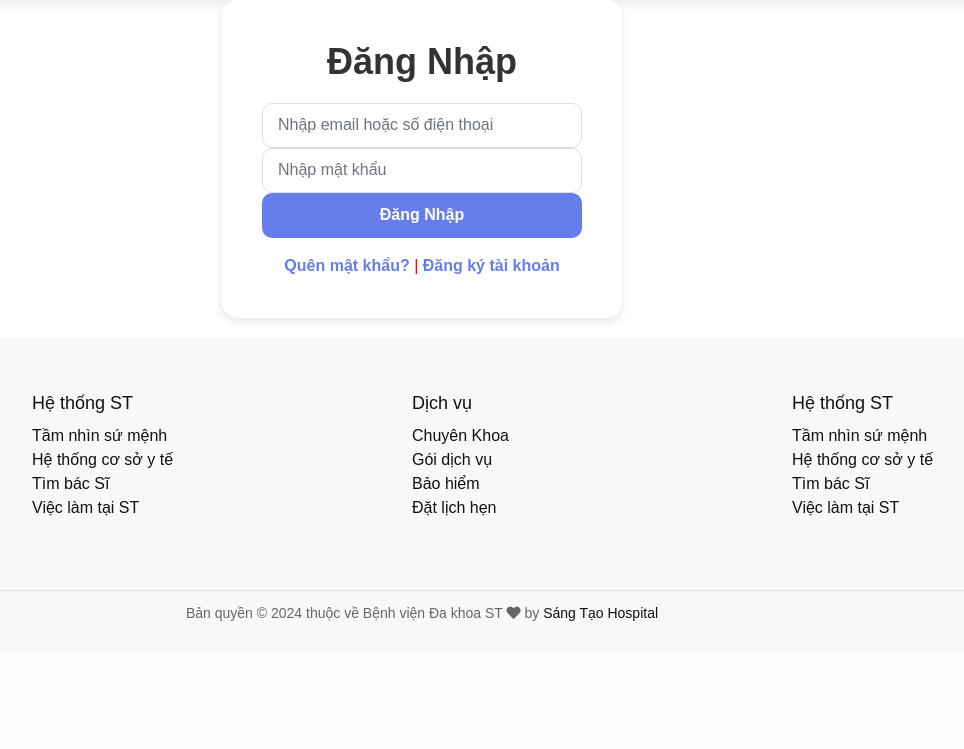
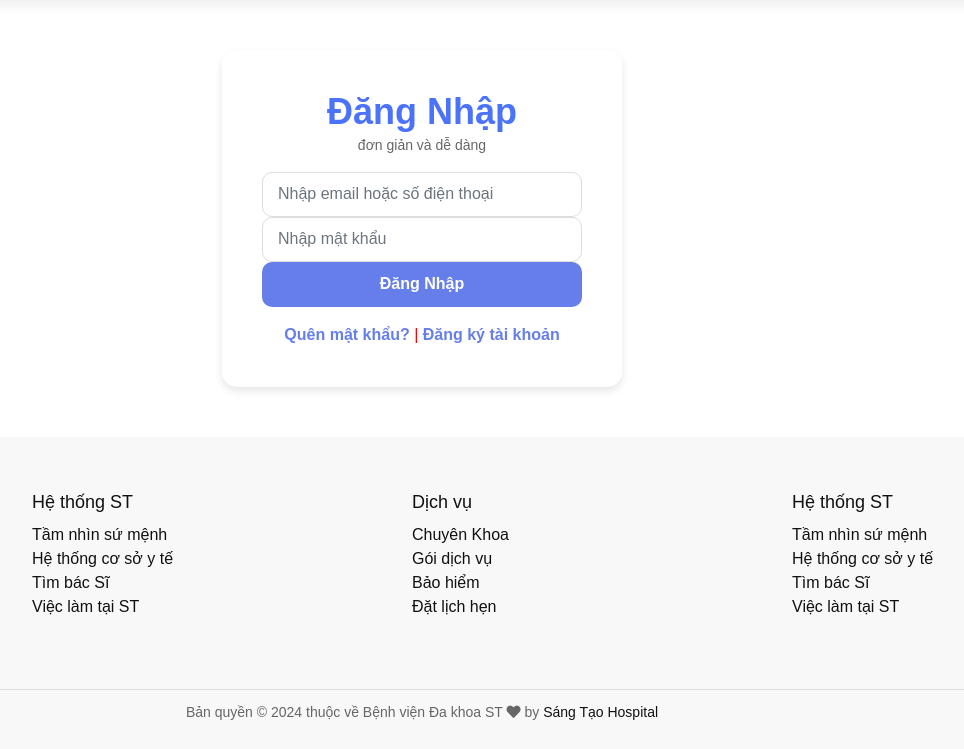
Before and after one commit to PhucHung03/HTQuanLyBenhVien, a PHP site: page /benhnhan/dangNhap.php in a window 1280 px wide; the page is wider, and only the part inside the window is pictured. Shown: the part 156-905 px from the top of that part, without its empty margins (218-1182 px from the left). Before the commit the page ends 777 px from the top of that part, so only its background shows below. Run offline with PHP 8.4, Linux system fonts and the light colour scheme; some libraries are stand-ins or nearby versions.

Commit message:
Add files via upload

```diff
--- a/QLBV/public/benhnhan/dangNhap.php
+++ b/QLBV/public/benhnhan/dangNhap.php
@@ -11,6 +11,11 @@
     <!-- link -->
     <link rel="stylesheet" href="https://use.fontawesome.com/releases/v5.7.2/css/all.css"
     integrity="sha384-fnmOCqbTlWIlj8LyTjo7mOUStjsKC4pOpQbqyi7RrhN7udi9RwhKkMHpvLbHG9Sr" crossorigin="anonymous" />
+    <script src="js/bootstrap.bundle.min.js"></script>
+    <script src="https://code.jquery.com/jquery-3.5.1.slim.min.js"></script>
+    <script src="https://cdn.jsdelivr.net/npm/@popperjs/core@2.6.0/dist/umd/popper.min.js"></script>
+    <script src="https://stackpath.bootstrapcdn.com/bootstrap/4.5.2/js/bootstrap.min.js"></script>
+</head>
     <style>
         .login-container {
             margin: 0px auto;
@@ -22,10 +27,12 @@
             box-shadow: 0 4px 8px rgba(0, 0, 0, 0.1);
             text-align: center;
         }
+        .header-spacing {
+            margin-top: 50px; /* Tạo khoảng cách 50px giữa header và form */
+        }
         .login-container h2 {
-            color: #333;
+            color: #4b72fa;
             font-weight: bold;
-            margin-bottom: 20px;
         }
         .form-group label {
             font-weight: 600;
@@ -66,11 +73,6 @@
             text-decoration: underline;
         }
     </style>
-    <script src="js/bootstrap.bundle.min.js"></script>
-    <script src="https://code.jquery.com/jquery-3.5.1.slim.min.js"></script>
-    <script src="https://cdn.jsdelivr.net/npm/@popperjs/core@2.6.0/dist/umd/popper.min.js"></script>
-    <script src="https://stackpath.bootstrapcdn.com/bootstrap/4.5.2/js/bootstrap.min.js"></script>
-</head>
 <body>
     <!-- header -->
     <header class="header">
@@ -134,8 +136,10 @@
     <!-- end header  -->
 
     <!-- section  -->
+     <div class="header-spacing" >
         <div class="login-container">
             <h2>Đăng Nhập</h2>
+            <p>đơn giản và dễ dàng</p>
             <form>
                 <div class="form-group">
                     <input type="text" class="form-control" id="email" placeholder="Nhập email hoặc số điện thoại">
@@ -149,8 +153,9 @@
                 <a href="quenMatKhau.php">Quên mật khẩu?</a> | <a href="dangKy.php">Đăng ký tài khoản</a>
             </div>
         </div>
+     </div>
     <!-- footer -->
-     <footer class="footer">
+     <footer class="footer" style="margin-top: 50px;">
         <div class="container">
             <div class="row">
                 <div class="col-lg-4 footer__system">
```
Also changed, not shown: QLBV/public/benhnhan/dangKy.php (+4 -5 lines). Lines whose indentation alone changed are shown as unchanged.
